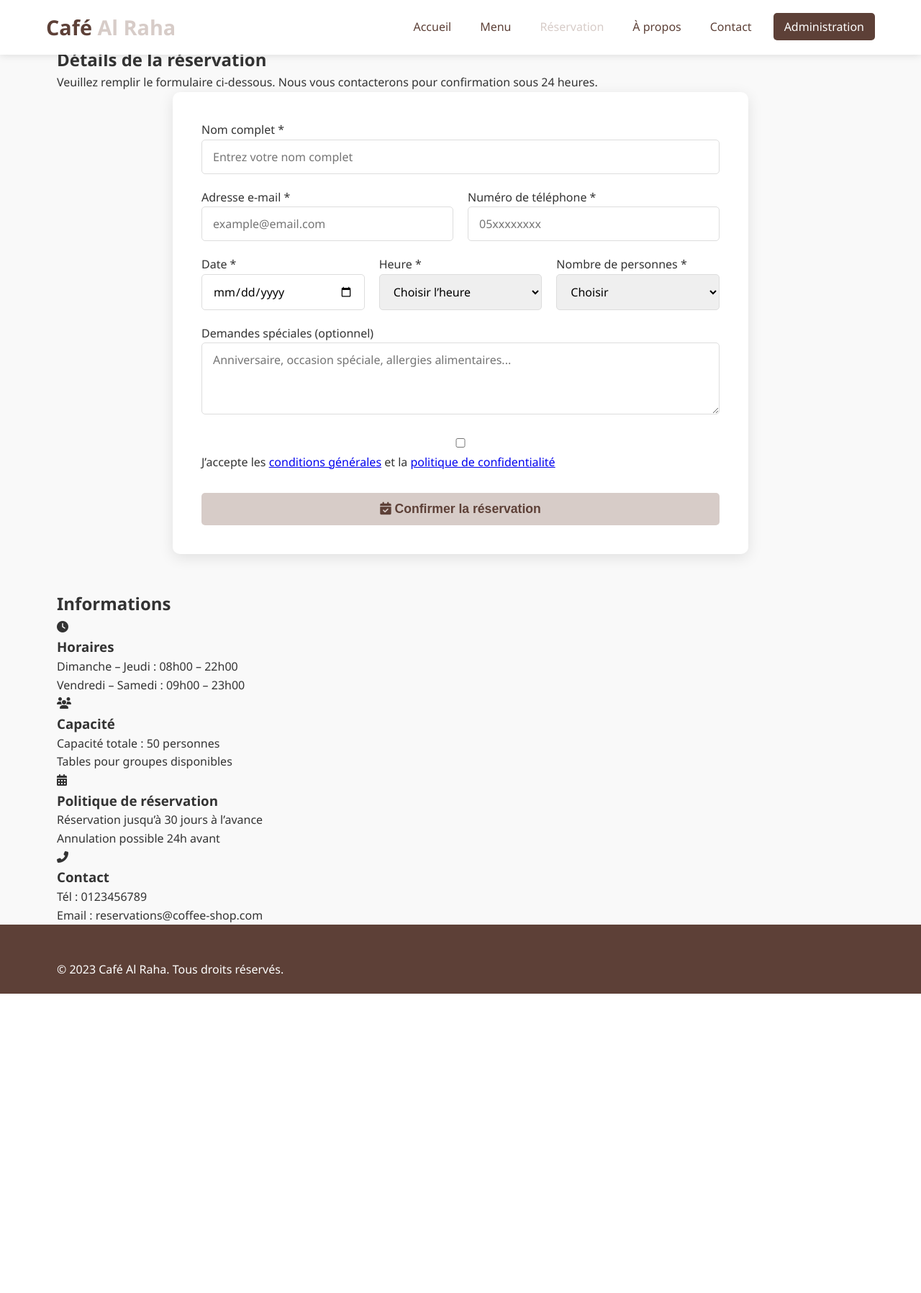
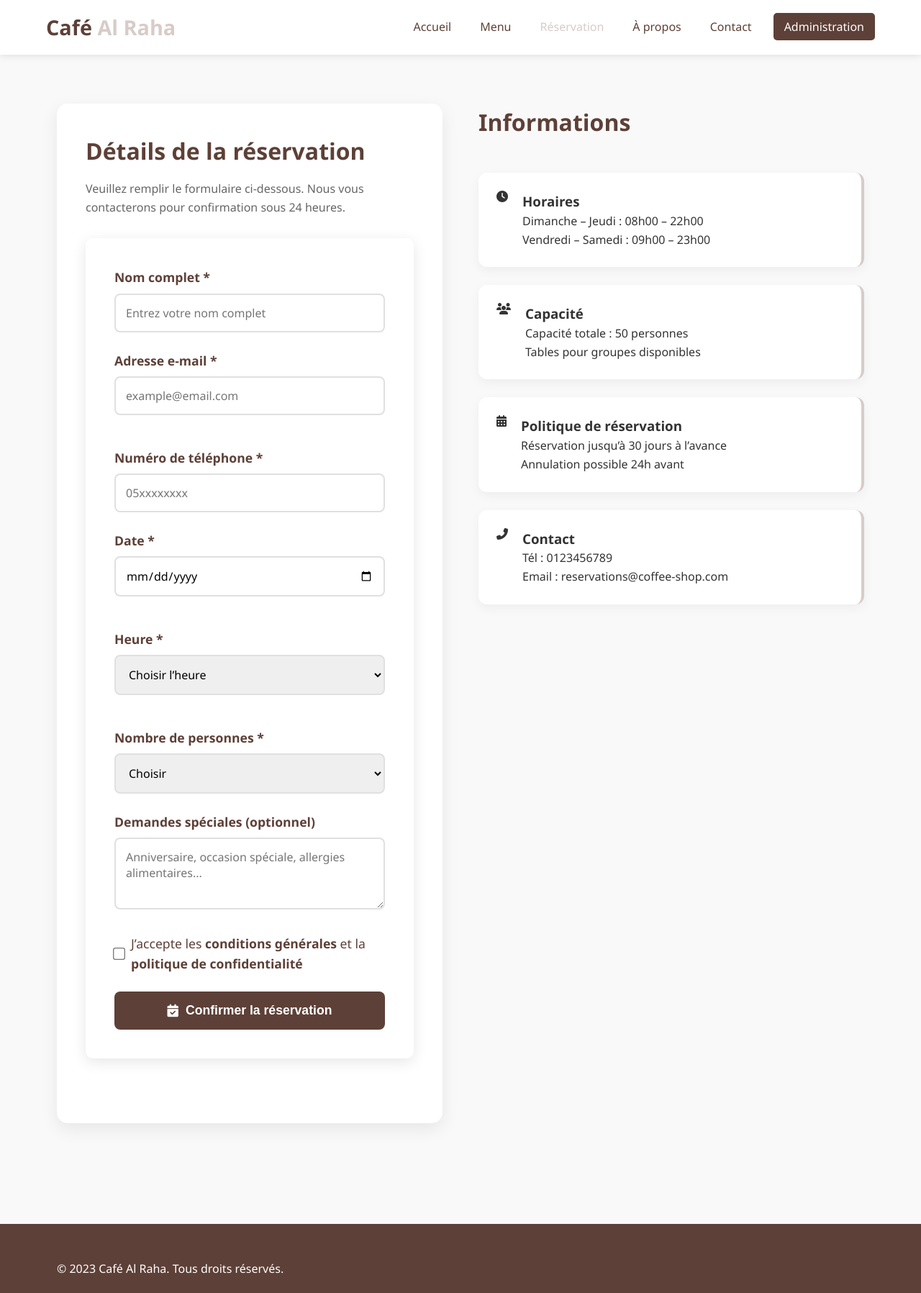
Before and after one commit to khouloudbouzabia/paw, a PHP site: page /reservation.html in a window 1280 px wide. Shown: the whole page at 72% size. Before the commit the page ends 1381 px from the top, so only its background shows below. Run offline with PHP 8.4, Linux system fonts and the light colour scheme.

Commit message:
contune le style de page reservation

```diff
--- a/css/style.css
+++ b/css/style.css
@@ -287,3 +287,200 @@ textarea {
     padding-top: 20px;
     border-top: 1px solid rgba(255,255,255,0.1);
 }
+
+/* Styles page Réservation */
+.reservation-content {
+    padding: 80px 0;
+}
+
+.reservation-grid {
+    display: grid;
+    grid-template-columns: 1fr 1fr;
+    gap: 50px;
+    margin-bottom: 60px;
+}
+
+.reservation-form-container {
+    background-color: white;
+    padding: 40px;
+    border-radius: 15px;
+    box-shadow: 0 8px 25px rgba(0,0,0,0.08);
+}
+
+.reservation-form-container h2 {
+    color: #5D4037;
+    font-size: 2rem;
+    margin-bottom: 15px;
+}
+
+.form-description {
+    color: #666;
+    margin-bottom: 30px;
+    line-height: 1.6;
+}
+
+.reservation-form .form-group {
+    margin-bottom: 25px;
+}
+
+.reservation-form label {
+    display: block;
+    margin-bottom: 8px;
+    color: #5D4037;
+    font-weight: 600;
+    font-size: 1.1rem;
+}
+
+.reservation-form input,
+.reservation-form select,
+.reservation-form textarea {
+    width: 100%;
+    padding: 14px;
+    border: 2px solid #E0E0E0;
+    border-radius: 8px;
+    font-size: 1rem;
+    font-family: inherit;
+    transition: border-color 0.3s;
+}
+
+.reservation-form input:focus,
+.reservation-form select:focus,
+.reservation-form textarea:focus {
+    border-color: #5D4037;
+    outline: none;
+}
+
+.checkbox-group {
+    display: flex;
+    align-items: center;
+    gap: 10px;
+}
+
+.checkbox-group input[type="checkbox"] {
+    width: auto;
+    transform: scale(1.3);
+}
+
+.checkbox-group label {
+    margin-bottom: 0;
+    font-weight: normal;
+}
+
+.checkbox-group a {
+    color: #5D4037;
+    text-decoration: none;
+    font-weight: 600;
+}
+
+.checkbox-group a:hover {
+    text-decoration: underline;
+}
+
+.btn-submit {
+    background-color: #5D4037;
+    color: white;
+    border: none;
+    padding: 16px 40px;
+    font-size: 1.1rem;
+    border-radius: 8px;
+    cursor: pointer;
+    width: 100%;
+    transition: background-color 0.3s;
+    display: flex;
+    align-items: center;
+    justify-content: center;
+    gap: 10px;
+}
+
+.btn-submit:hover {
+    background-color: #4E342E;
+}
+
+/* Informations de réservation */
+.reservation-info {
+    display: flex;
+    flex-direction: column;
+    gap: 25px;
+}
+
+.reservation-info h2 {
+    color: #5D4037;
+    font-size: 2rem;
+    margin-bottom: 20px;
+}
+
+.info-box {
+    display: flex;
+    gap: 20px;
+    background-color: white;
+    padding: 25px;
+    border-radius: 12px;
+    box-shadow: 0 5px 15px rgba(0,0,0,0.05);
+    border-right: 4px solid #D7CCC8;
+    transition: transform 0.3s;
+}
+
+.info-box:hover {
+    transform: translateX(-5px);
+}
+
+.info-icon {
+    background-color: #F5F5F5;
+    width: 60px;
+    height: 60px;
+    border-radius: 50%;
+    display: flex;
+    align-items: center;
+    justify-content: center;
+    flex-shrink: 0;
+}
+
+.info-icon i {
+    font-size: 1.5rem;
+    color: #5D4037;
+}
+
+.info-content h3 {
+    color: #5D4037;
+    margin-bottom: 10px;
+    font-size: 1.3rem;
+}
+
+.info-content p {
+    color: #666;
+    margin-bottom: 5px;
+    line-height: 1.5;
+}
+
+.reservation-tips {
+    background-color: #FFF3E0;
+    padding: 25px;
+    border-radius: 12px;
+    border-right: 4px solid #FF9800;
+}
+
+.reservation-tips h3 {
+    color: #5D4037;
+    margin-bottom: 15px;
+    font-size: 1.4rem;
+}
+
+.reservation-tips ul {
+    list-style-type: none;
+    padding: 0;
+}
+
+.reservation-tips li {
+    padding: 8px 0;
+    padding-right: 25px;
+    position: relative;
+    color: #666;
+}
+
+.reservation-tips li:before {
+    content: "✓";
+    position: absolute;
+    right: 0;
+    color: #4CAF50;
+    font-weight: bold;
+}
```
